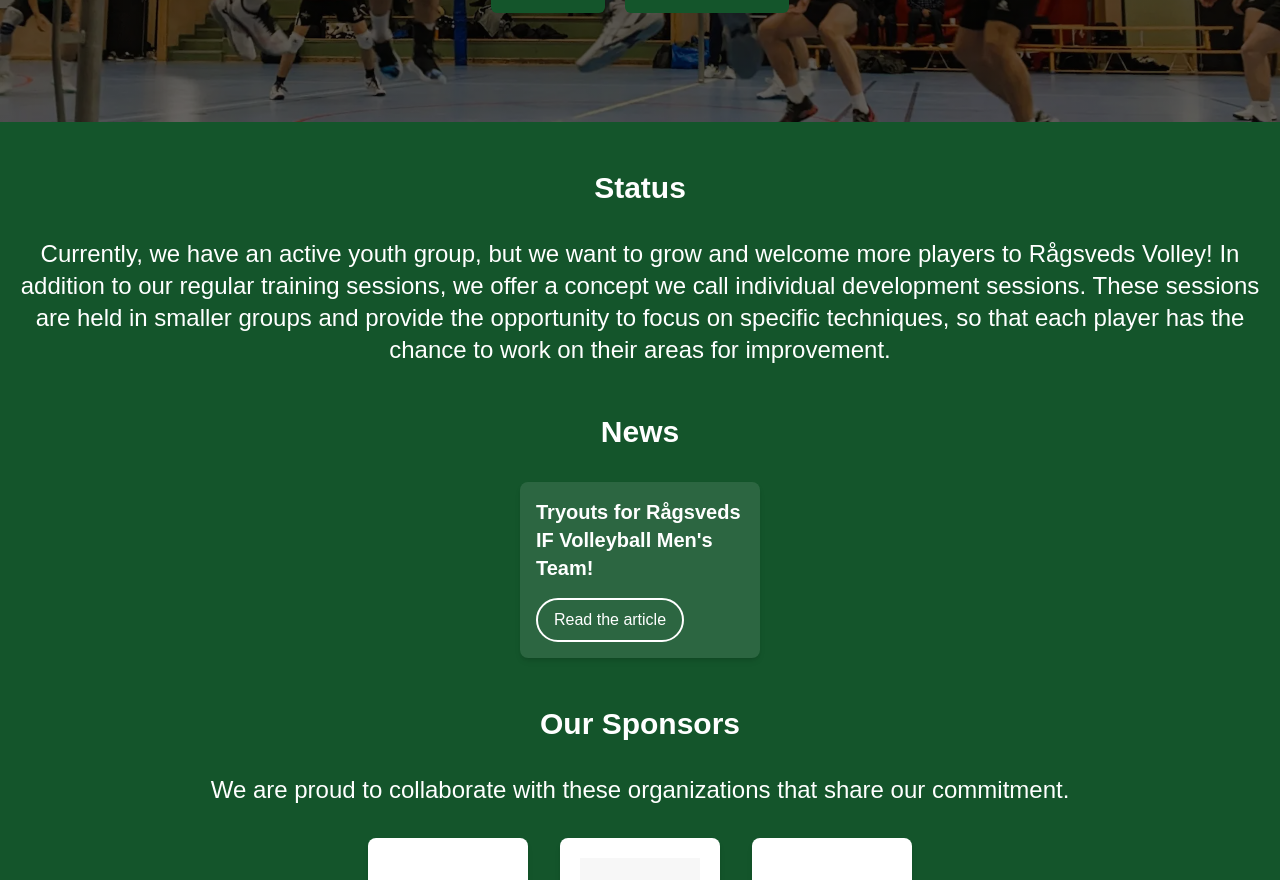
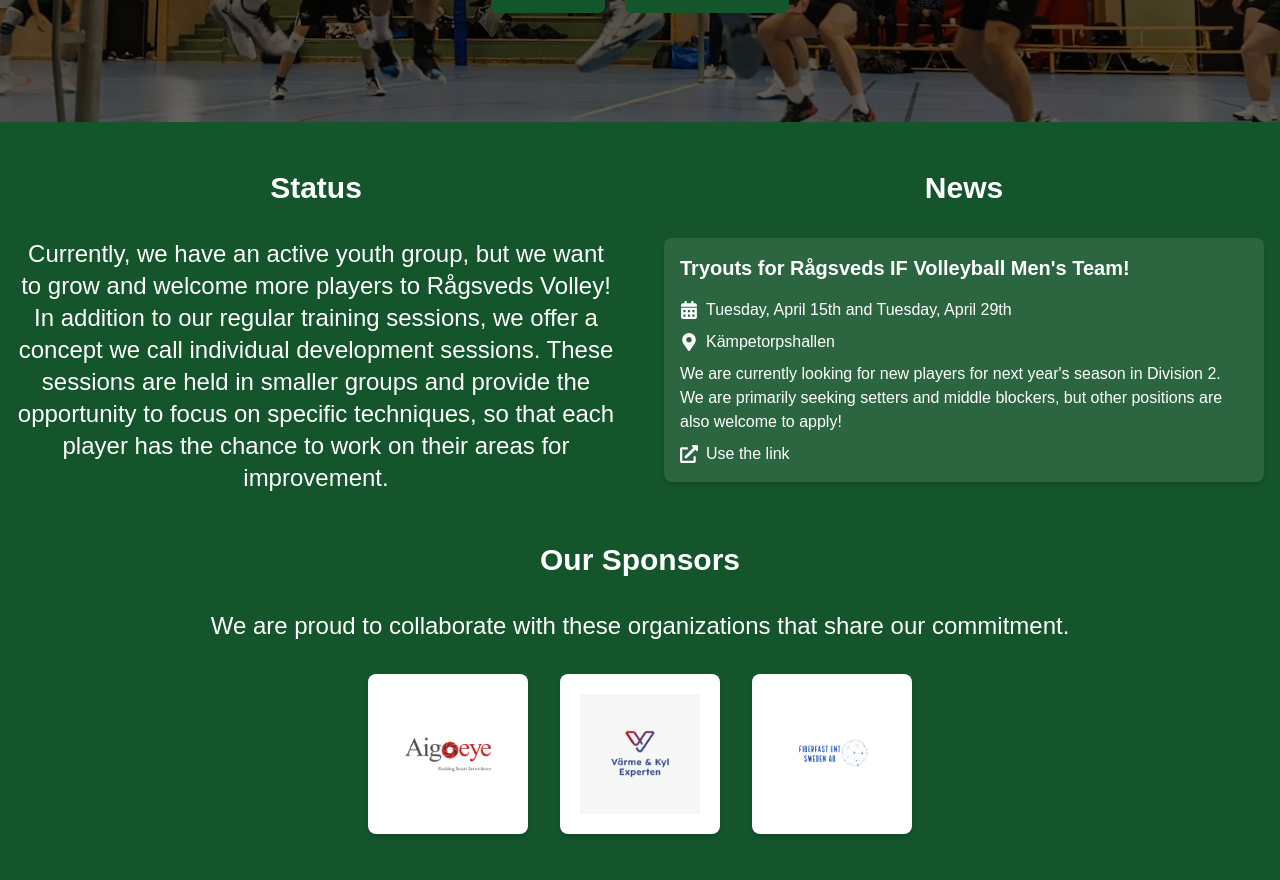
Before and after one commit to maxlearns2code/ragsved-if, a Next.js app: page /en in a window 1280 px wide. Shown: the part 780-1660 px from the top of the page. Built offline with nearby package versions, Linux system fonts and the light colour scheme.

Commit message:
feat: add content to news section

```diff
--- a/app/[locale]/page.tsx
+++ b/app/[locale]/page.tsx
@@ -7,8 +7,11 @@ export default function Home() {
   return (
     <div className="text-4xl">
       <Hero />
-      <Status />
-      <News />
+      <div className="grid grid-cols-1 md:grid-cols-2 gap-4">
+        <Status />
+        <News />
+      </div>
+
       <Sponsor />
     </div>
   );
--- a/app/components/News.tsx
+++ b/app/components/News.tsx
@@ -1,5 +1,10 @@
-import { useLocale, useTranslations } from "next-intl";
+import { useTranslations } from "next-intl";
 import Link from "next/link";
+import {
+  FaCalendarAlt,
+  FaExternalLinkAlt,
+  FaMapMarkerAlt,
+} from "react-icons/fa";
 
 interface NewsProps {
   id: string;
@@ -15,7 +20,6 @@ interface NewsProps {
 
 const News = () => {
   const t = useTranslations("News");
-  const locale = useLocale();
   const news: NewsProps[] = t.raw("newsPage");
 
   return (
@@ -25,15 +29,32 @@ const News = () => {
         <article className="flex flex-wrap justify-center items-center gap-8">
           {news.map((newsItem) => (
             <Link
-              href={`/${locale}/nyheter/${newsItem.id}`}
+              href={newsItem.link}
+              target="_blank"
+              rel="noopener noreferrer"
               key={newsItem.id}
               title={newsItem.title}
               aria-label={newsItem.title}
             >
-              <div className="w-full md:w-60 rounded-lg shadow-md flex bg-sec bg-white/10 hover:bg-white/20 transition duration-300 ease-in-out">
+              <div className="w-full rounded-lg shadow-md flex bg-sec bg-white/10 hover:bg-white/20 transition duration-300 ease-in-out">
                 <div className="inset-0 flex flex-col items-start text-white p-4 ">
                   <h3 className="text-xl font-bold">{newsItem.title}</h3>
-                  <p className="text-base py-2 px-4 mt-4 border-2 border-white rounded-full">{t("article")}</p>
+                  <p className="text-sm lg:text-base flex items-center gap-2 mt-4">
+                    <FaCalendarAlt className="text-lg" />
+                    {newsItem.date}
+                  </p>
+                  <p className="text-sm lg:text-base flex items-center gap-2 mt-2">
+                    {" "}
+                    <FaMapMarkerAlt className="text-lg" />
+                    {newsItem.location}
+                  </p>
+                  <p className="text-sm lg:text-base mt-2">
+                    {newsItem.description}
+                  </p>
+                  <p className="text-sm lg:text-base flex items-center gap-2 mt-2 hover:text-secondary hover:underline">
+                    <FaExternalLinkAlt className="text-lg" />
+                    {newsItem.linkDescription}
+                  </p>
                 </div>
               </div>
             </Link>
```
